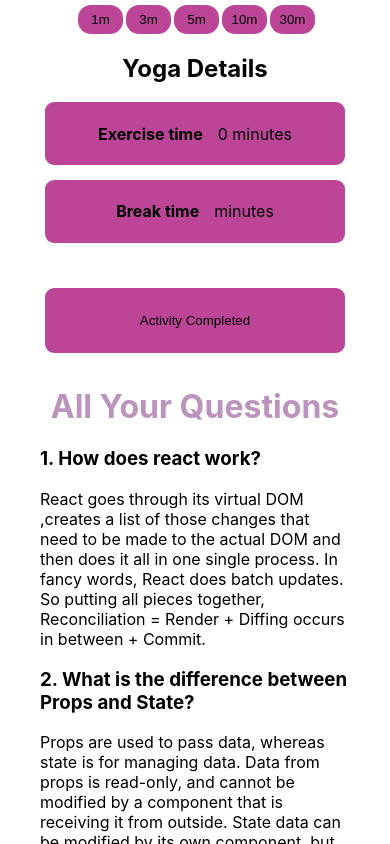
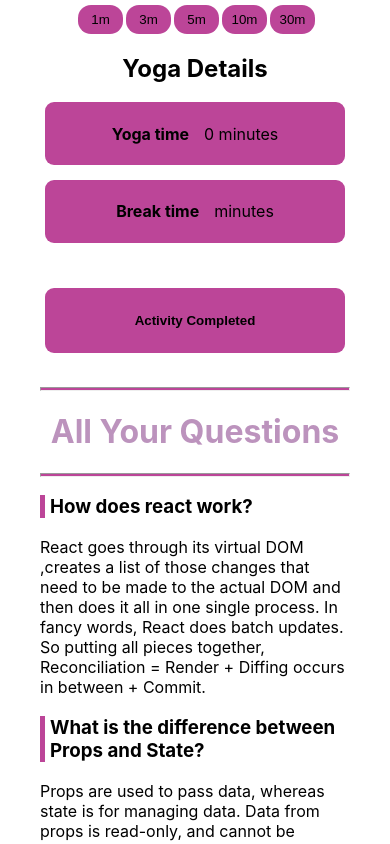
Before and after one commit to sonjibony/you-go, a React (Create React App) app: page / in a window 390 px wide. Shown: the part 3180-4024 px from the top of the page. Built offline with nearby package versions, Linux system fonts and the light colour scheme.

Commit message:
responsive for tab done

```diff
--- a/src/Components/Activity/Activity.css
+++ b/src/Components/Activity/Activity.css
@@ -6,6 +6,7 @@
     border: none;
     padding-top: 25px;
     padding-bottom: 25px;
+    font-weight: bolder;
 
 }
 .btn-activity:hover{
--- a/src/Components/Activity/Activity.js
+++ b/src/Components/Activity/Activity.js
@@ -44,7 +44,7 @@ const Activity = (props) => {
             <div>
            <h2>Yoga Details</h2>
            <div className="exercise-time">
-           <h4>Exercise time</h4>
+           <h4>Yoga time</h4>
     <p>  {time} minutes</p>
            </div>
            <div className="break-time">
--- a/src/Components/Blogs/Blogs.css
+++ b/src/Components/Blogs/Blogs.css
@@ -2,10 +2,24 @@
     text-align: center;
     color: #bc93bd;
 
-    margin-top: 60px;
+
 }
 .ques-ans{
     margin-left: 40px;
     margin-right: 40px;
 
 }
+.line{
+    height: 2px;
+    background-color: #bc4598;
+}
+.line-first{
+    height: 2px;
+    background-color: #bc4598;
+    margin-top: 60px;
+}
+.ques{
+    border-left: 5px solid #bc4598;
+    padding-left: 5px;
+
+}
--- a/src/Components/Blogs/Blogs.js
+++ b/src/Components/Blogs/Blogs.js
@@ -3,14 +3,16 @@ import './Blogs.css';
 const Blogs = () => {
     return (
         <div className='ques-ans'>
+         <hr className='line-first' />
            <h1 className='title-blog'>All Your Questions</h1>
-           <h3>1. How does react work?</h3>
+           <hr className='line' />
+           <h3 className='ques'>How does react work?</h3>
            <p>React goes through its virtual DOM ,creates a list of those changes that need to be made to the actual DOM and then does it all in one single process. In fancy words, React does batch updates. So putting all pieces together, Reconciliation = Render + Diffing occurs in between + Commit.</p>
 
-           <h3>2. What is the difference between Props and State?</h3>
+           <h3 className='ques'>What is the difference between Props and State?</h3>
            <p>Props are used to pass data, whereas state is for managing data. Data from props is read-only, and cannot be modified by a component that is receiving it from outside. State data can be modified by its own component, but is private it cannot be accessed from outside.</p>
 
-           <h3>3. Why do we use UseEffect other than to load data from API ?</h3>
+           <h3 className='ques'>Why do we use UseEffect other than to load data from API ?</h3>
            <p> We use useEffect  to eliminate the side-effects of using class-based components. For example, tasks like updating the DOM, setting up subscriptions, timers, or dependencies. it also allows components to react to lifecycle events such as mounting to the DOM, re-rendering, and unmounting. </p>
         </div>
     );
--- a/src/Components/Break/Break.js
+++ b/src/Components/Break/Break.js
@@ -4,14 +4,19 @@ const Break = ({handleBreakTime}) => {
     return (
         <div>
                 <h2>Add A Break</h2>
-                <div className="break-field">
+                {/* <div className="break-field">
+                <button onClick={handleBreakTime} className='btn-break'>1m</button>
+                <button onClick={handleBreakTime} className='btn-break'>5m</button>
+                <button onClick={handleBreakTime} className='btn-break'>10m</button>
+                <button onClick={handleBreakTime} className='btn-break'>40m</button> */}
+
                     <button onClick={() => handleBreakTime(1)} className='btn-break'>1m</button>
                     <button onClick={() => handleBreakTime(3)} className='btn-break'>3m</button>
                     <button onClick={() => handleBreakTime(5)} className='btn-break'>5m</button>
                     <button onClick={() => handleBreakTime(10)} className='btn-break'>10m</button>
                     <button onClick={() => handleBreakTime(30)} className='btn-break'>30m</button>
                 </div>
-            </div>
+
     );
 };
 
--- a/src/Components/Home/Home.css
+++ b/src/Components/Home/Home.css
@@ -8,17 +8,25 @@
     gap: 10px;
 }
 .activity-container{
-
-
-
     height: 550px;
     text-align: center;
     margin-left: 60px;
+    }
+/*-----------------------------
+ responsive for medium device
+ ---------------------------- */
+@media screen and (max-width: 768px) {
+    .yoga-container{
+        display: grid;
+        grid-template-columns: 1fr
 
+    }
+}
 
-
-}
-@media screen and (max-width: 768px) {
+/*-----------------------------
+ responsive for small device
+ ---------------------------- */
+@media screen and (max-width: 576px) {
     .home{
         display: grid;
         grid-template-columns: 1fr;
@@ -38,10 +46,3 @@
         margin-left: 0;
 }
 }
-/* @media screen and (max-width: 768px) {
-    .yoga-container{
-        display: grid;
-        grid-template-columns: repeat(2, 1fr);
-        gap:0px;
-    }
-} */
```
Also changed, not shown: src/Components/Home/Home.js (+10 -1 lines).
